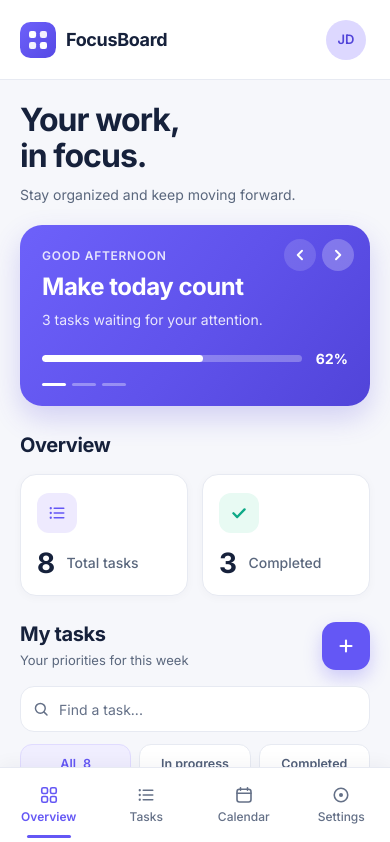
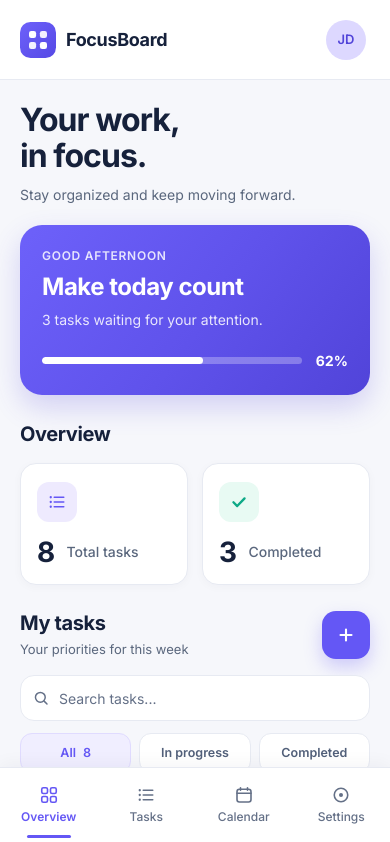
Before and after one commit to Jayakesharwani/FocusBoard, a React (Vite) app: page / in a window 390 px wide. Shown: the top 842 px of the page. Built offline with nearby package versions, Linux system fonts and the light colour scheme.

Commit message:
fix: simplify mobile Focus Notes banner to match Figma, update search placeholder, and remove duplicate date calendar icon

```diff
--- a/src/components/FilterBar.jsx
+++ b/src/components/FilterBar.jsx
@@ -64,7 +64,7 @@ export default function FilterBar() {
             type="search"
             className="search-field__input"
             aria-label="Search tasks by title"
-            placeholder="Find a task..."
+            placeholder="Search tasks..."
             value={filters.search}
             onChange={(event) => setSearch(event.target.value)}
             autoComplete="off"
--- a/src/components/FocusCarousel.jsx
+++ b/src/components/FocusCarousel.jsx
@@ -1,3 +1,4 @@
+import { useRef } from 'react';
 import { FOCUS_SLIDES } from '../data/focusSlides.js';
 import { useTasks } from '../state/TaskContext.jsx';
 import { CheckIcon, ChevronLeftIcon, ChevronRightIcon } from './Icons.jsx';
@@ -5,6 +6,7 @@ import { CheckIcon, ChevronLeftIcon, ChevronRightIcon } from './Icons.jsx';
 export default function FocusCarousel() {
   const { activeSlide, nextSlide, prevSlide, goToSlide } = useTasks();
   const currentSlide = FOCUS_SLIDES[activeSlide] || FOCUS_SLIDES[0];
+  const touchStartXRef = useRef(null);
 
   const handleKeyDown = (event) => {
     if (event.key === 'ArrowRight') {
@@ -16,13 +18,33 @@ export default function FocusCarousel() {
     }
   };
 
+  const handleTouchStart = (event) => {
+    touchStartXRef.current = event.touches?.[0]?.clientX ?? null;
+  };
+
+  const handleTouchEnd = (event) => {
+    const startX = touchStartXRef.current;
+    const endX = event.changedTouches?.[0]?.clientX ?? null;
+    touchStartXRef.current = null;
+    if (startX === null || endX === null) return;
+    const deltaX = endX - startX;
+    if (deltaX <= -40) {
+      nextSlide();
+    } else if (deltaX >= 40) {
+      prevSlide();
+    }
+  };
+
   return (
     <section
       className="focus-carousel"
       role="region"
       aria-roledescription="carousel"
       aria-label="Focus Notes"
+      tabIndex={0}
       onKeyDown={handleKeyDown}
+      onTouchStart={handleTouchStart}
+      onTouchEnd={handleTouchEnd}
     >
       <div className="focus-carousel__body">
         <div aria-live="polite" aria-atomic="true">
--- a/src/styles/components.css
+++ b/src/styles/components.css
@@ -1362,8 +1362,9 @@
 }
 
 .form-field__input--date {
+  position: relative;
   padding-left: 44px;
-  padding-right: 14px;
+  padding-right: 16px;
 }
 
 .form-field__input--date-empty:not(:focus) {
@@ -1378,14 +1379,16 @@
   color: transparent;
 }
 
+/* Keep native date picker fully clickable across the field without showing a duplicate right icon */
 .form-field__input--date::-webkit-calendar-picker-indicator {
+  position: absolute;
+  inset: 0;
+  width: 100%;
+  height: 100%;
+  margin: 0;
+  padding: 0;
+  opacity: 0;
   cursor: pointer;
-  opacity: 0.48;
-  transition: opacity var(--transition-fast);
-}
-
-.form-field__input--date::-webkit-calendar-picker-indicator:hover {
-  opacity: 0.85;
 }
 
 .task-form__required-note {
@@ -1673,13 +1676,15 @@
       #5f52eb 54%,
       var(--color-banner-end) 100%
     );
-    padding: 22px 22px 16px;
+    padding: 22px 22px 24px;
     gap: 0;
     margin-bottom: 24px;
   }
 
   .focus-carousel__desktop-only,
-  .focus-carousel__counter {
+  .focus-carousel__counter,
+  .focus-carousel__indicators,
+  .focus-carousel__visual {
     display: none;
   }
 
@@ -1693,7 +1698,7 @@
 
   .focus-carousel__meta {
     gap: 0;
-    padding-right: 78px;
+    padding-right: 0;
     font-size: 0.75rem;
     letter-spacing: 0.06em;
   }
@@ -1721,7 +1726,7 @@
     display: flex;
     align-items: center;
     gap: 14px;
-    margin-top: 18px;
+    margin-top: 20px;
   }
 
   .focus-carousel__mobile-track {
@@ -1745,56 +1750,6 @@
     color: #ffffff;
     font-variant-numeric: tabular-nums;
     flex-shrink: 0;
-  }
-
-  .focus-carousel__indicators {
-    margin-top: 10px;
-    gap: 6px;
-  }
-
-  .focus-carousel__indicator {
-    padding: 4px 0;
-  }
-
-  .focus-carousel__indicator-bar {
-    width: 24px;
-    height: 3px;
-  }
-
-  .focus-carousel__visual {
-    position: absolute;
-    top: 14px;
-    right: 16px;
-    margin-top: 0;
-    gap: 0;
-    pointer-events: auto;
-  }
-
-  .focus-carousel__controls {
-    gap: 6px;
-  }
-
-  .focus-carousel__nav-btn {
-    width: 32px;
-    height: 32px;
-  }
-
-  .focus-carousel__nav-btn--prev {
-    background-color: rgba(255, 255, 255, 0.14);
-  }
-
-  .focus-carousel__nav-btn--next {
-    background-color: rgba(255, 255, 255, 0.24);
-    color: #ffffff;
-    box-shadow: none;
-  }
-
-  .focus-carousel__nav-btn--next:hover {
-    background-color: rgba(255, 255, 255, 0.36);
-  }
-
-  .focus-preview {
-    display: none;
   }
 
   /* Overview Section — Preserve Mobile 2-Card Statistics Layout */
```
